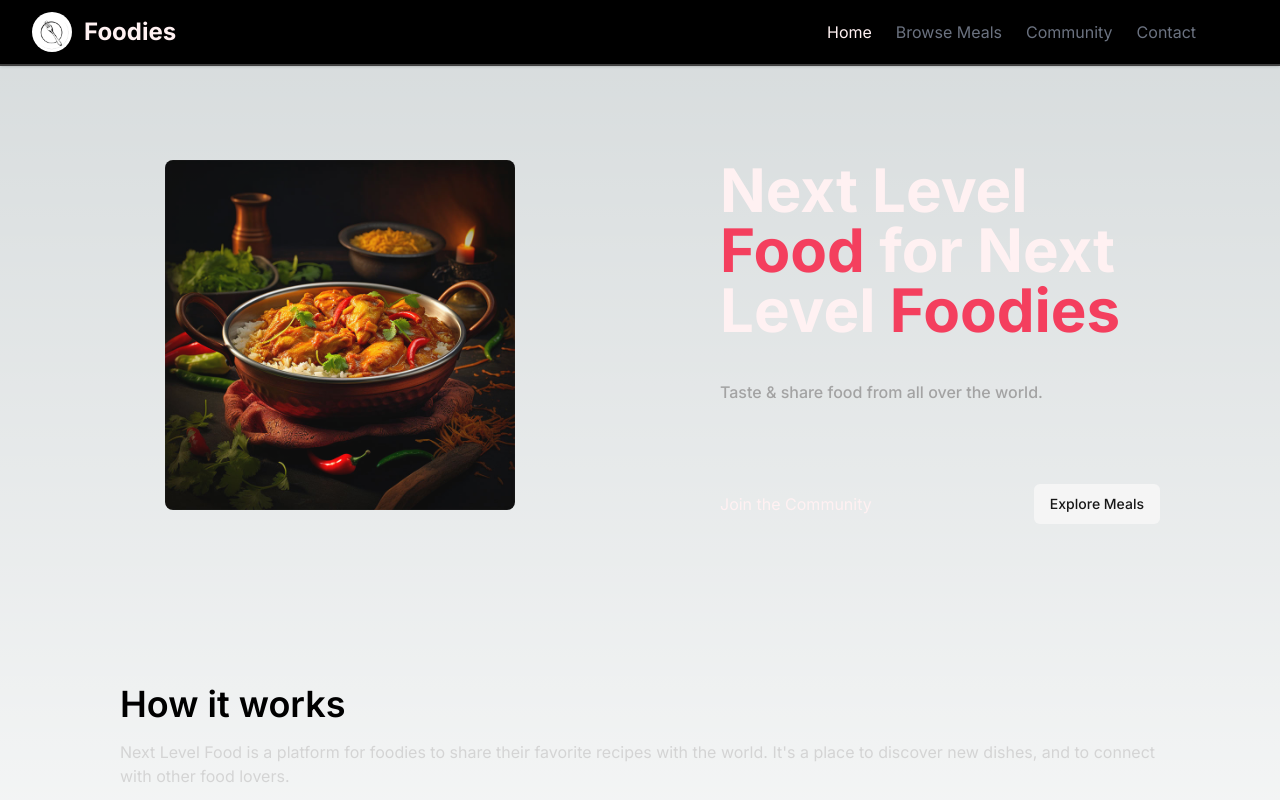
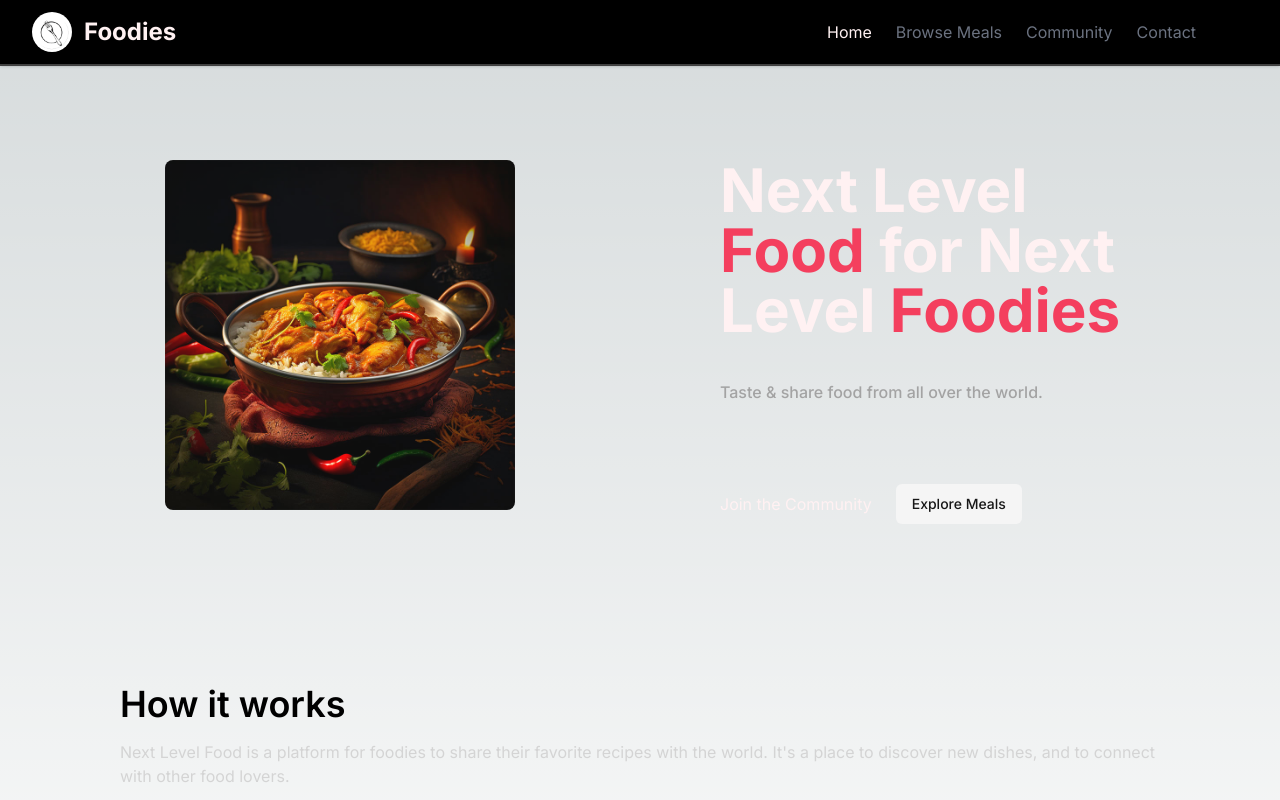
Before and after one commit to taufiqdp/next-foodies-app, a Next.js app: page / in a window 1280 px wide. Shown: the top 800 px of the page. Built offline with nearby package versions, Linux system fonts and the light colour scheme.

Commit message:
update: button position

```diff
--- a/app/page.js
+++ b/app/page.js
@@ -21,7 +21,7 @@ export default function Home() {
                 Taste & share food from all over the world.
               </p>
             </div>
-            <div className="px-20 w-full flex items-center justify-between flex-col md:flex-row">
+            <div className="px-20 w-full flex items-center flex-col md:flex-row">
               <Link
                 href="/community"
                 className="text-rose-50 hover:text-white pb-5 md:p-0"
@@ -30,7 +30,9 @@ export default function Home() {
               </Link>
               <Link
                 href="/meals"
-                className={`${buttonVariants({ variant: "secondary" })}`}
+                className={`${buttonVariants({
+                  variant: "secondary",
+                })} md:mx-6`}
               >
                 Explore Meals
               </Link>
```
